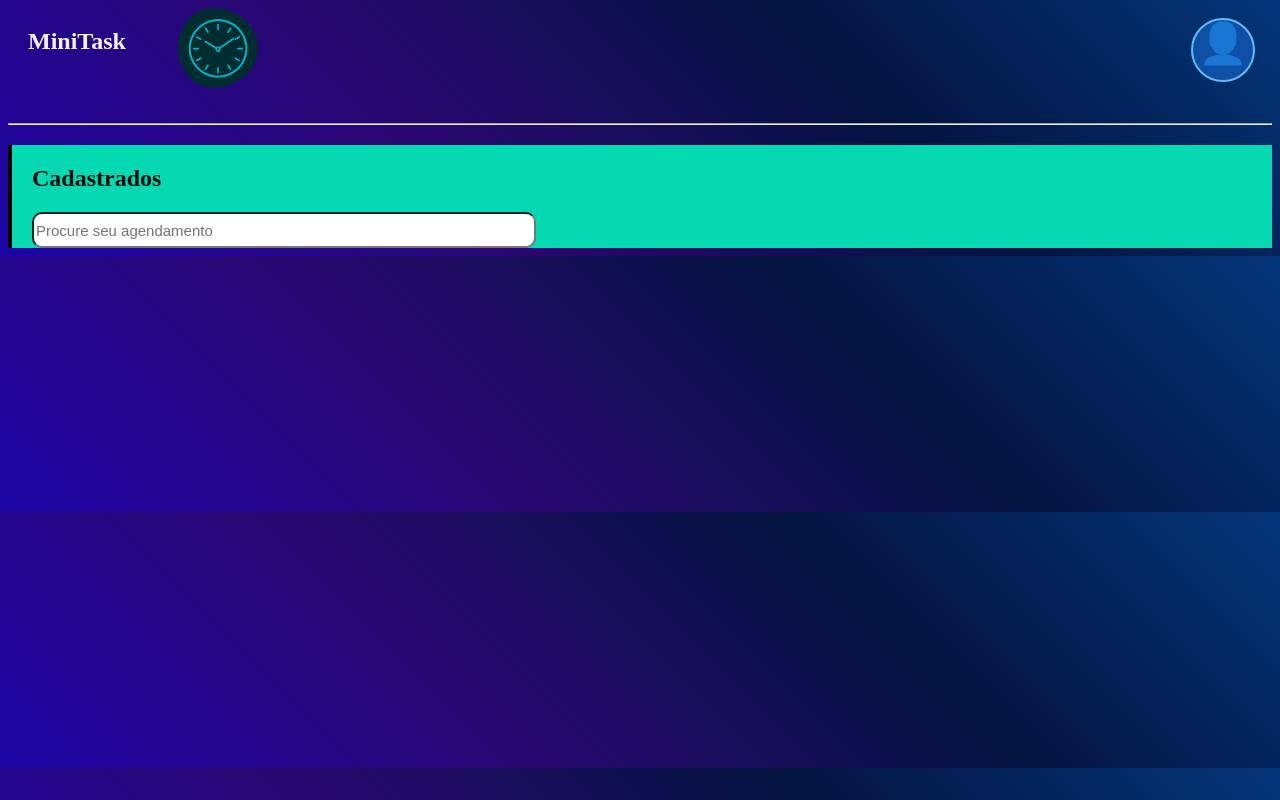
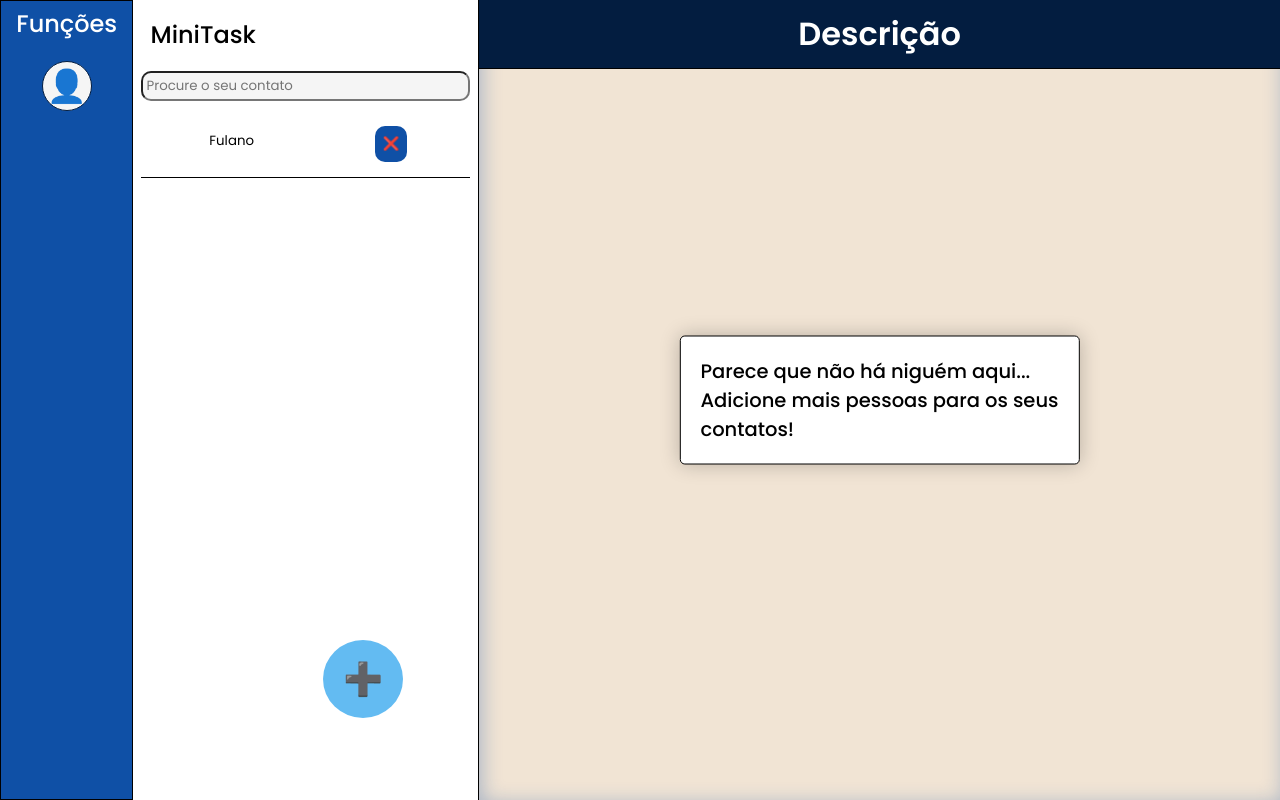
Before and after one commit to MatheusMarques0/MiniTask, a PHP site: page /telaPrincipal.html in a window 1280 px wide. Run offline with PHP 8.4, Linux system fonts and the light colour scheme; some web fonts are replaced.

Commit message:
tela principal

```diff
--- a/login.html
+++ b/login.html
@@ -1,14 +1,15 @@
 <!DOCTYPE html>
-<html lang="en">
+<html lang="pt-br">
 <head>
     <meta charset="UTF-8">
     <meta name="viewport" content="width=device-width, initial-scale=1.0">
     <title>Conectar</title>
+    <link rel="shortcut icon" href="imagens/favicon.png" type="image/x-icon">
      <style>
         #img2{
         width: 300px;
         height: 550px;
-        background-image: url(imagens/MiniTask_Concetar.png);
+        background-image: url(imagens/MiniTask_Conectar.png);
         background-position: center;
         background-size: cover;
         border-top-right-radius: 15px;
--- a/style.css
+++ b/style.css
@@ -1,4 +1,6 @@
 @charset "UTF-8";
+
+/*Estas são as alterações para as telas de entrar e cadastro */
 
 @import url('https://fonts.googleapis.com/css2?family=Edu+NSW+ACT+Cursive:wght@400..700&family=Poppins:ital,wght@0,100;0,200;0,300;0,400;0,500;0,600;0,700;1,100;1,200;1,300;1,400;1,500;1,600&display=swap');
 /*Esse link está esportando a font Poppins, ela será a fonte base do site*/
--- a/telaPrincipal.css
+++ b/telaPrincipal.css
@@ -11,61 +11,170 @@
     --Verde: #04D9B2;
 }
 
-body {
-    background: linear-gradient(45deg, #1d05a6,#290773, #041340, #033679);
+*{
+    margin: 0px;
+    padding: 0px;
+    box-sizing: border-box;
+    font-family: "Poppins", sans-serif;
 }
 
-h1 {
-    color: var(--Branco);
-    width: 80px;
-    padding-right: 60px;
+body{
+    display: flex;
+    flex-flow: row nowrap;
+    height: 100vh;
+    width: 100vw;
 }
 
-h2 {
+#coluna1{
+    flex-grow: 1;
+    border: 1px solid black;
     text-align: center;
-    margin-top: 10px;
-    margin-left: 75%;
-    border: 2px solid black;
-    border-radius: 50%;
-    border-color: var(--AzulClaro);
+    padding: 5px;
     background-color: var(--Azul);
-    font-size: 40px;
-    height: 60px;
-    width: 60px;
+    color: white;
 }
 
-img {
+#coluna2{
+    flex-grow: 3;
+    border-right: 1px solid black;
+    padding: 8px;
     position: relative;
-    width: 80px;
-    height: 80px;
-    border-radius: 50%;
-    padding-left: 10px;
 }
 
-section {
-    display: flex;
-    padding-left: 20px;
+header{
+    border-bottom: 1px solid black;
+    padding: 10px;
+    background-color: var(--AzulEscuro);
+    color: white;
 }
 
- #procurar{
-    background-color: var(--Verde);
-    display: flex;
-    flex-direction: column;
-    text-align: left;
-
+main{
+    flex-grow: 30;
+    flex-shrink: 2;
+    background-color: rgb(241, 228, 212);
+    position: relative;
+    box-shadow: inset 3px 3px 20px #0f50a651;
 }
 
-#procurar > h1 {
-    color: var(--Preto);
+h1{
+    font-weight: 550;
+    text-align: center;
 }
 
-#procurar > input {
-    border-radius: 10px;
-    font-size: 15px;
-    width: 40%;
-    height: 30px;
+h2{
+    font-weight: 500;
 }
 
-#mostrar {
-    text-align: right;
+a{
+    text-decoration: none;
 }
+
+#menuIcone{
+    border: 1px solid var(--AzulEscuro);
+    height: 50px;
+    width: 50px;
+    border-radius: 100%;
+    display: inline-block;
+    margin-top: 20px;
+    margin-bottom: 20px;
+    background-position: center;
+    background-size: cover;
+    background-color: whitesmoke;
+    font-size: 2em;
+}
+
+#menuIcone:hover{
+    scale: 1.1;
+    box-shadow: 0px 0px 10px 5px #63bbf25f;
+}
+
+#infogroup{
+    margin-bottom: 20px;
+}
+
+#infogroup > h2{
+    margin-bottom: 10px;
+    text-align: left;
+    padding: 9px;
+}
+
+input{
+   border-radius: 10px;
+   padding: 3px;
+   background-color: whitesmoke;
+   width: 100%;
+}
+
+input:hover{
+    box-shadow: 0px 0px 10px #0f50a66e;
+    scale: 1.02;
+    transition: 0.2s;
+}
+
+.contatos{
+    padding: 5px;
+    display: flex;
+    justify-content: space-around;
+    border-bottom: 1px solid black;
+    padding-bottom: 15px;
+}
+
+.nome, .deletar{
+    border: none;
+    cursor: pointer;
+    padding: 5px;
+}
+
+.nome{
+    background-color: white;
+}
+
+.nome:hover{
+    scale: 1.02;
+    font-weight: bold;
+}
+
+.deletar{
+    background-color: var(--Azul);
+    padding: 8px;
+    border-radius: 10px;
+}
+
+.deletar:hover{
+    scale: 1.1;
+    box-shadow: 0px 0px 10px rgba(255, 0, 0, 0.315);
+}
+
+#adicionar{
+    width: 80px;
+    height: 78px;
+    background-color: var(--AzulClaro);
+    border-radius: 50%;
+    display: flex;
+    align-items: center;
+    justify-content: center;
+    font-size: 2em;
+    position: absolute;
+    top: 80%;
+    left: 55%;
+}
+
+#adicionar:hover{
+    background-color: #04D9B2;
+    box-shadow: 0px 0px 30px #04d9b24a;
+    scale: 1.1;
+}
+
+#sem_contato{
+    border: 1px solid black;
+    font-size: 13px;
+    width: 50%;
+    position: absolute;
+    top: 50%;
+    left: 50%;
+    transform: translate(-50%, -50%);
+    padding: 20px;
+    background-color: white;
+    border-radius: 5px;
+    box-shadow: 0px 0px 20px rgba(0, 0, 0, 0.234);
+}
--- a/telaPrincipal.html
+++ b/telaPrincipal.html
@@ -8,23 +8,37 @@
     <link rel="shortcut icon" href="imagens/favicon.png" type="image/x-icon">
 </head>
 <body>
-    <header>
-        <section>
-            <h1>MiniTask</h1>
-            <img src="imagens/favicon.png" alt="ícone do Software">
-            <h2>&#x1F464</h2>
-        </section> <hr style="margin-bottom: 20px;">
-    </header>
+    <section id="coluna1">
+        <h2>Funções</h2>
+        <div id="menuIcone">
+            <a href="editarPerfil.php">&#x1F464</a>
+        </div>
+    </section> <!--Primeira coluna-->
 
+    <section id="coluna2">
+        <div id="infogroup">
+            <h2>MiniTask</h2>
+            <form action="telaPrincipal.php" method="post"> <!--os comandos estarão nesta página-->
+                <input type="text" name="buscar" id="buscar" placeholder="Procure o seu contato">
+            </form>
+        </div>
+        <div class="contatos">
+            <form action="telaPrincipal.html" method="post">
+                <button type="submit" class="nome">Fulano</button>
+            </form>
+            <form action="deletar.php">
+                <button type="submit" class="deletar"><a href="deletarContato.php">❌</a></button> <!--Esse botão deleta o contato-->
+            </form>
+        </div>
+        <div id="adicionar"><a href="adicionarContato.php">➕</a></div> <!--Esse botão vai para a tela de adicionar-->
+    </section> <!--Segunda coluna-->
     <main>
-        <section id="procurar" style="border-left: 4px solid black; padding-left: 20px;">
-                <h1>Cadastrados</h1>
-                <input type="text" placeholder="Procure seu agendamento">
-        </section>
-        <section id="mostrar">
-
-        </section>
-    </main>
-
+        <header>
+            <h1>Descrição</h1>
+        </header>
+        <div id="sem_contato">
+            <h2>Parece que não há niguém aqui... Adicione mais pessoas para os seus contatos!</h2>
+        </div>
+    </main> <!--Conteúdo Principal-->
 </body>
 </html>
```
Also changed, not shown: editarPerfil.php (added), imagens/MiniTask_Conectar.png (renamed from imagens/MiniTask_Concetar.png), imagens/usuario.png (added).
